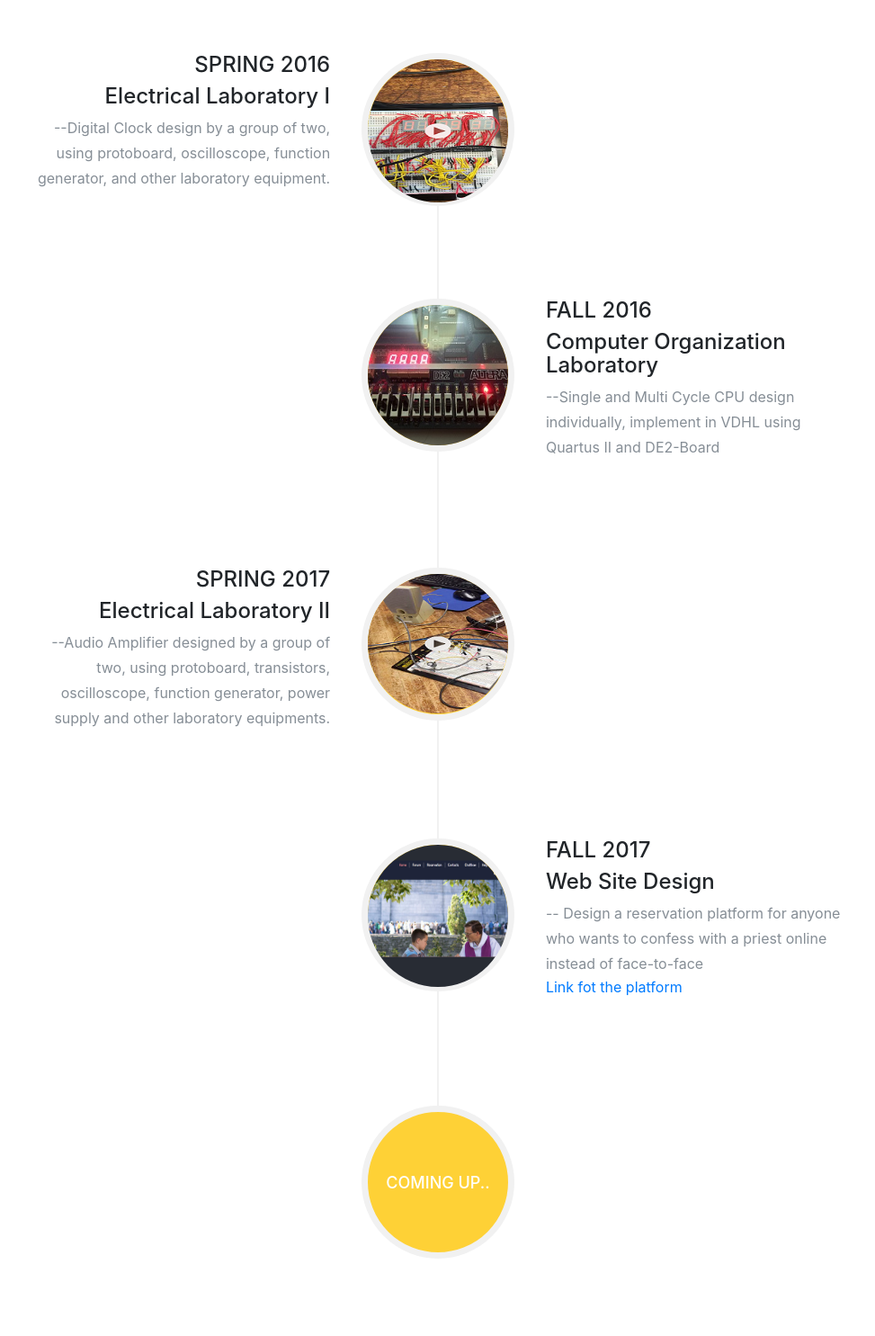
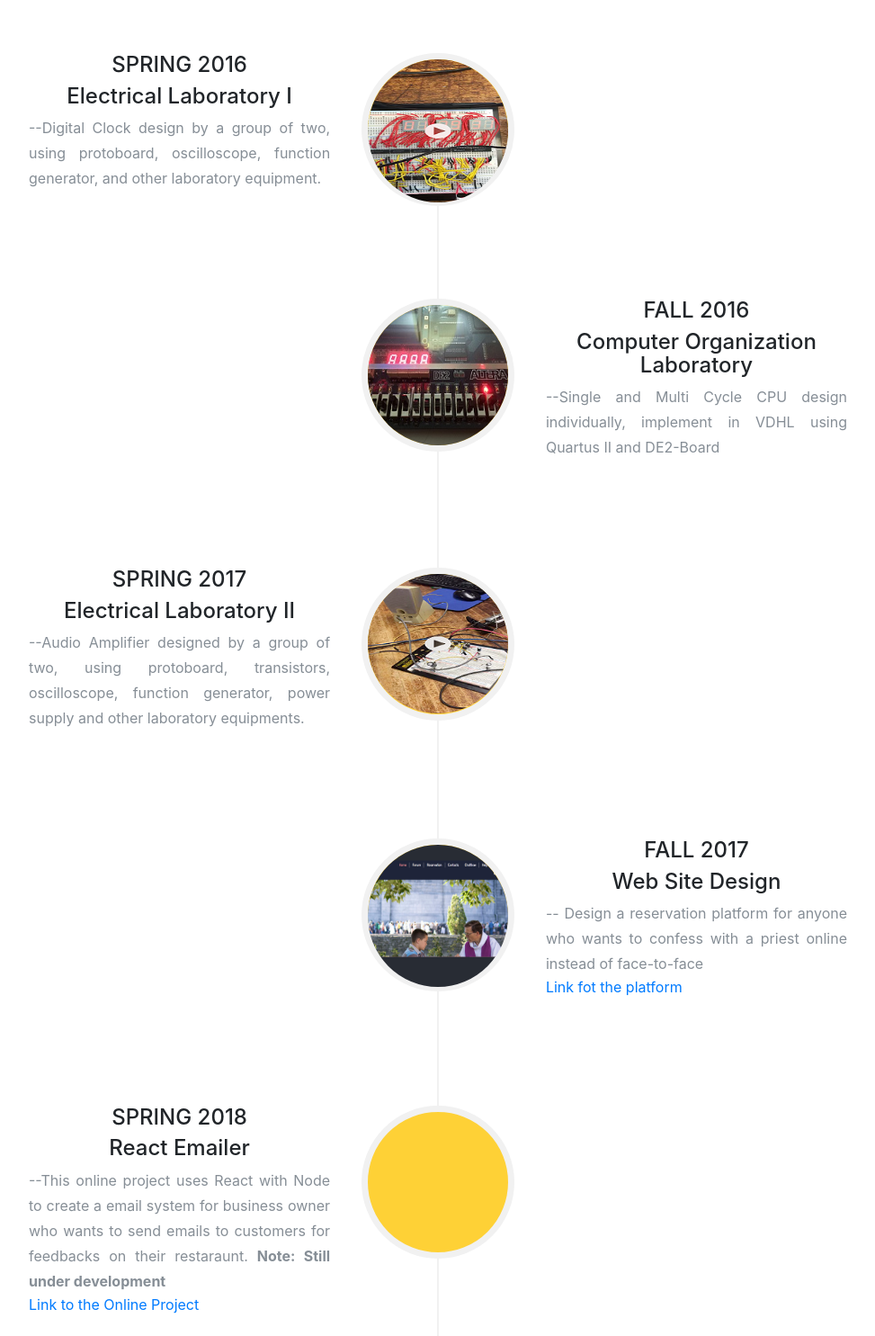
Before and after one commit to ylzhu000/ylzhu000.github.io, a website with bundled scripts: page index.html in a window 1280 px wide. Shown: the part 1880-3365 px from the top of the page at 90% size, without its empty margins (153-1126 px from the left). Built offline with nearby package versions, Linux system fonts and the light colour scheme; a web font is replaced by a local one.

Commit message:
added new project

```diff
--- a/index.html
+++ b/index.html
@@ -65,44 +65,6 @@
       </div>
     </header>
 
-   <!-- Services
-    <section id="services">
-      <div class="container">
-        <div class="row">
-          <div class="col-lg-12 text-center">
-            <h2 class="section-heading">Services</h2>
-            <h3 class="section-subheading text-muted">Lorem ipsum dolor sit amet consectetur.</h3>
-          </div>
-        </div>
-        <div class="row text-center">
-          <div class="col-md-4">
-            <span class="fa-stack fa-4x">
-              <i class="fa fa-circle fa-stack-2x text-primary"></i>
-              <i class="fa fa-shopping-cart fa-stack-1x fa-inverse"></i>
-            </span>
-            <h4 class="service-heading">E-Commerce</h4>
-            <p class="text-muted">Lorem ipsum dolor sit amet, consectetur adipisicing elit. Minima maxime quam architecto quo inventore harum ex magni, dicta impedit.</p>
-          </div>
-          <div class="col-md-4">
-            <span class="fa-stack fa-4x">
-              <i class="fa fa-circle fa-stack-2x text-primary"></i>
-              <i class="fa fa-laptop fa-stack-1x fa-inverse"></i>
-            </span>
-            <h4 class="service-heading">Responsive Design</h4>
-            <p class="text-muted">Lorem ipsum dolor sit amet, consectetur adipisicing elit. Minima maxime quam architecto quo inventore harum ex magni, dicta impedit.</p>
-          </div>
-          <div class="col-md-4">
-            <span class="fa-stack fa-4x">
-              <i class="fa fa-circle fa-stack-2x text-primary"></i>
-              <i class="fa fa-lock fa-stack-1x fa-inverse"></i>
-            </span>
-            <h4 class="service-heading">Web Security</h4>
-            <p class="text-muted">Lorem ipsum dolor sit amet, consectetur adipisicing elit. Minima maxime quam architecto quo inventore harum ex magni, dicta impedit.</p>
-          </div>
-        </div>
-      </div>
-    </section> -->
-
     <!-- About -->
     <section class="bg-light" id="about">
       <div class="container">
@@ -134,10 +96,10 @@
             </div>
           </div>
             <div class ="modal-body text-center">
-               <p class="text-muted">A computer engineering student who possess excellent technical, quantitative, and analytical skills.<br /> I am graduating June 2018 and looking for a Frontend full time position. </p>
-               <p class="text-muted"><br />Front-End Development: HTML, CSS3, Javascript, JQuery, and ReactJS
-               <br />Back-End Development: Flask, and NodeJS
-               <br />Database: MySQL and Postgre</p>
+               <p class="text-muted">A computer engineering student who possess excellent technical, quantitative, and analytical skills.<br /> I am currently for a Frontend or UI/UX full time position. </p>
+               <p class="text-muted"><br />Front-End Development: HTML, CSS3, Javascript, JQuery and ReactJS
+               <br />Back-End Development: Flask and NodeJS
+               <br />Database: MySQL and NoSQL</p>
             </div>
 
         </div>
@@ -150,7 +112,6 @@
         <div class="row">
           <div class="col-lg-12 text-center">
             <h2 class="section-heading">Projects</h2><br><br>
-            <!--h3 class="section-subheading text-muted">Lorem ipsum dolor sit amet consectetur.</h3> -->
           </div>
         </div>
         <div class="row">
@@ -162,12 +123,12 @@
                 </div>
                 <div class="timeline-panel">
                   <div class="timeline-heading">
-                    <h4>Spring 2016</h4>
-                    <h4 class="subheading">Electrical Laboratory I</h4>
+                    <h4 style="text-align: center">Spring 2016</h4>
+                    <h4 class="subheading" style="text-align: center">Electrical Laboratory I</h4>
                   </div>
                   <div class="timeline-body">
-                    <p class="text-muted">--Digital Clock design by a group of two,<br> using
-                    protoboard, oscilloscope, function <br>generator, and other laboratory equipment.</p>
+                    <p class="text-muted" style="text-align: justify" >--Digital Clock design by a group of two, using
+                    protoboard, oscilloscope, function generator, and other laboratory equipment.</p>
                   </div>
                 </div>
               </li>
@@ -177,11 +138,11 @@
                 </div>
                 <div class="timeline-panel">
                   <div class="timeline-heading">
-                    <h4>Fall 2016</h4>
-                    <h4 class="subheading">Computer Organization Laboratory</h4>
+                    <h4 style="text-align: center">Fall 2016</h4>
+                    <h4 class="subheading" style="text-align: center">Computer Organization Laboratory</h4>
                   </div>
                   <div class="timeline-body">
-                    <p class="text-muted">--Single and Multi Cycle CPU design individually,
+                    <p class="text-muted" style="text-align: justify">--Single and Multi Cycle CPU design individually,
                     implement in VDHL using Quartus II and DE2-Board</p>
                   </div>
                 </div>
@@ -192,13 +153,11 @@
                 </div>
                 <div class="timeline-panel">
                   <div class="timeline-heading">
-                    <h4>Spring 2017</h4>
-                    <h4 class="subheading">Electrical Laboratory II</h4>
+                    <h4 style="text-align: center">Spring 2017</h4>
+                    <h4 class="subheading" style="text-align: center">Electrical Laboratory II</h4>
                   </div>
                   <div class="timeline-body">
-                    <p class="text-muted">--Audio Amplifier designed by a group of two, using
-                       protoboard, transistors, oscilloscope, function generator, power supply and other laboratory
-                       equipments. </p>
+                    <p class="text-muted" style="text-align: justify">--Audio Amplifier designed by a group of two, using protoboard, transistors, oscilloscope, function generator, power supply and other laboratory equipments. </p>
                   </div>
                 </div>
               </li>
@@ -208,13 +167,28 @@
                 </div>
                 <div class="timeline-panel">
                   <div class="timeline-heading">
-                    <h4>Fall 2017</h4>
-                    <h4 class="subheading">Web Site Design</h4>
+                    <h4 style="text-align: center">Fall 2017</h4>
+                    <h4 class="subheading" style="text-align: center">Web Site Design</h4>
                   </div>
                   <div class="timeline-body">
-                    <p class="text-muted">-- Design a reservation platform for anyone who wants to confess with a priest online instead of
+                    <p class="text-muted" style="text-align: justify;">-- Design a reservation platform for anyone who wants to confess with a priest online instead of
                     face-to-face</p>
                     <a href="http://sapchurch.herokuapp.com/">Link fot the platform </a>
+                  </div>
+                </div>
+              </li>
+              <li>
+                <div class="timeline-image">
+                  <img class="rounded-circle img-fluid" src="" alt="">
+                </div>
+                <div class="timeline-panel">
+                  <div class="timeline-heading">
+                    <h4 style="text-align: center">Spring 2018</h4>
+                    <h4 class="subheading" style="text-align: center">React Emailer</h4>
+                  </div>
+                  <div class="timeline-body">
+                    <p class="text-muted" style="text-align: justify">--This online project uses React with Node to create a email system for business owner who wants to send emails to customers for feedbacks on their restaraunt. <strong>Note: Still under development</strong> </p>
+                    <a href="https://mighty-garden-11586.herokuapp.com/" style="float:left;">Link to the Online Project </a>
                   </div>
                 </div>
               </li>
@@ -230,20 +204,8 @@
     </section>
 
 
-    <!-- Contact -->
+    <!-- Contact Picture-->
     <section id="contact">
-      <div class="container">
-
-        <div class="row">
-          <div class="col-md-12 text-center">
-        <!--    <h2 class="section-heading">Contact Me</h2> -->
-            <div>
-            <h1 class="section-subheading text-muted"><br><br><br><br>Let's get in touch!</h1>
-          </div>
-            <h class = "text-center"><br>If you have any concerns, feel free to send me a email: zhueric412@yahoo.com </h>
-          </div>
-        </div>
-      </div>
     </section>
 
     <!-- Footer -->
```
